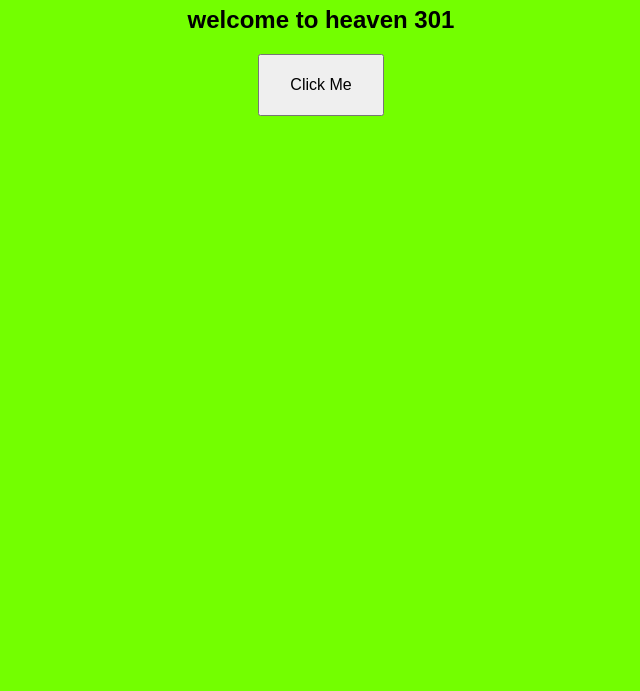
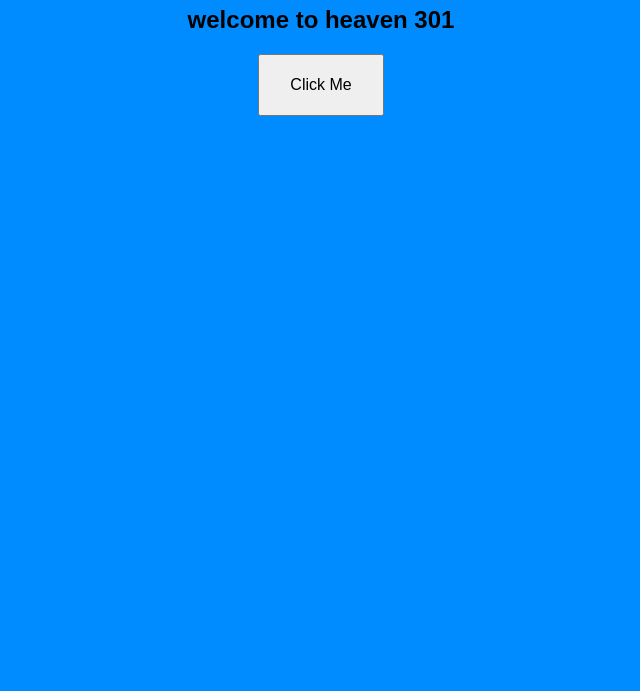
Before and after one commit to Malek-301/gittest, a plain HTML site: page index.html in a window 1280 px wide. Shown: the part 109-800 px from the top of the page, without its empty margins (319-959 px from the left). Drawn offline with Linux system fonts and the light colour scheme.

Commit message:
change bacjground color

```diff
--- a/style.css
+++ b/style.css
@@ -8,7 +8,7 @@ h1 {
   color: #333;
 }
 body {
-  background-color: hsl(93, 100%, 50%);
+  background-color: rgb(0, 140, 255);
 }
 
 button {
```
